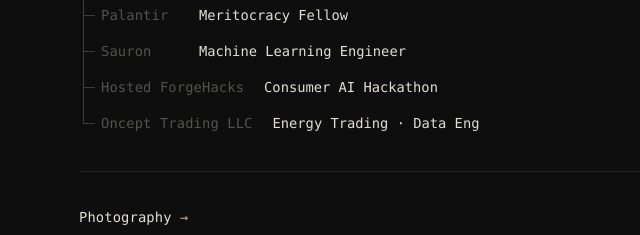
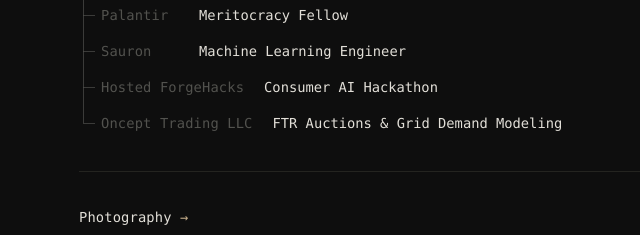
Before and after one commit to Jdka1/webcard, a website: page index.html in a window 1280 px wide. Shown: the part 445-680 px from the top of the page, 271-911 px from the left. Drawn offline with Linux system fonts and the light colour scheme; a web font is replaced by a local one.

Commit message:
Update index.html

```diff
--- a/index.html
+++ b/index.html
@@ -63,7 +63,7 @@
         </a>
         <div class="row tree-row tree-last tree-wide">
           <span class="org">Oncept Trading LLC</span>
-          <span class="role">Energy Trading · Data Eng</span>
+          <span class="role">FTR Auctions & Grid Demand Modeling</span>
         </div>
       </section>
 
```
